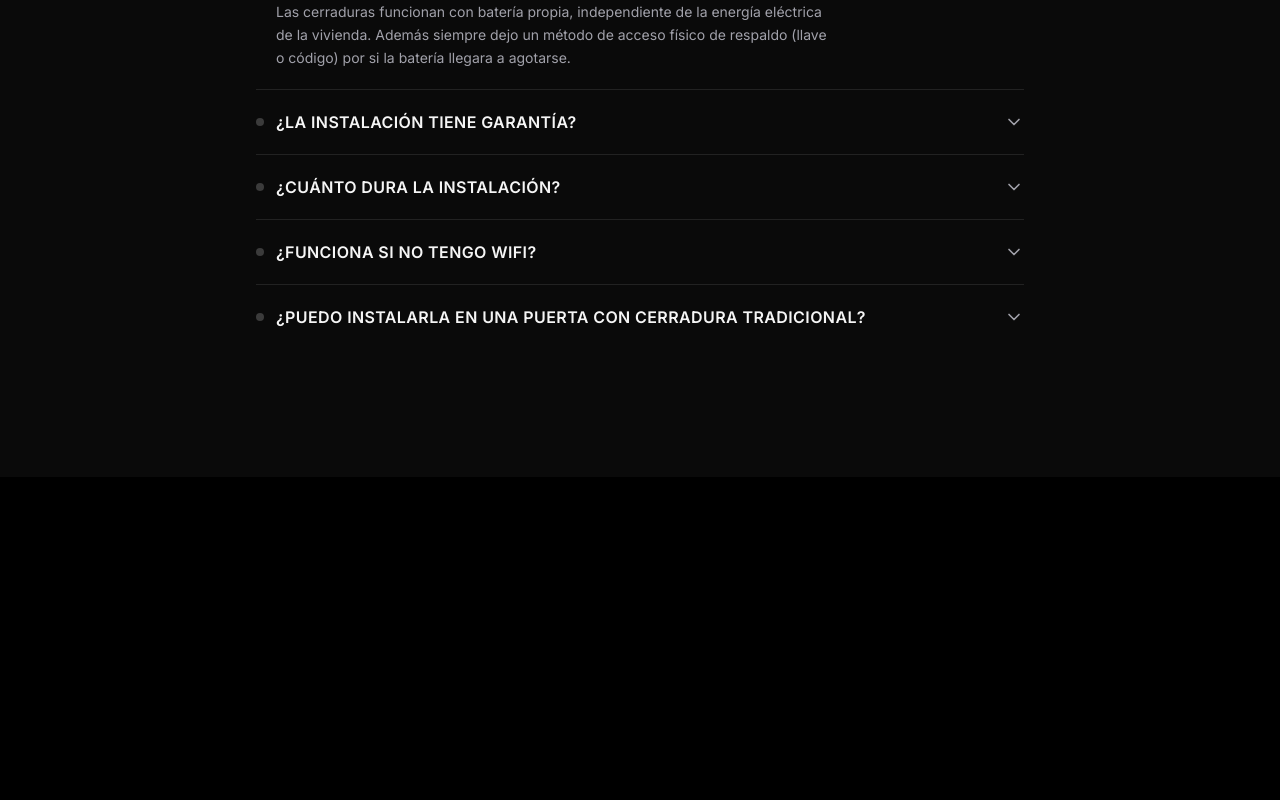
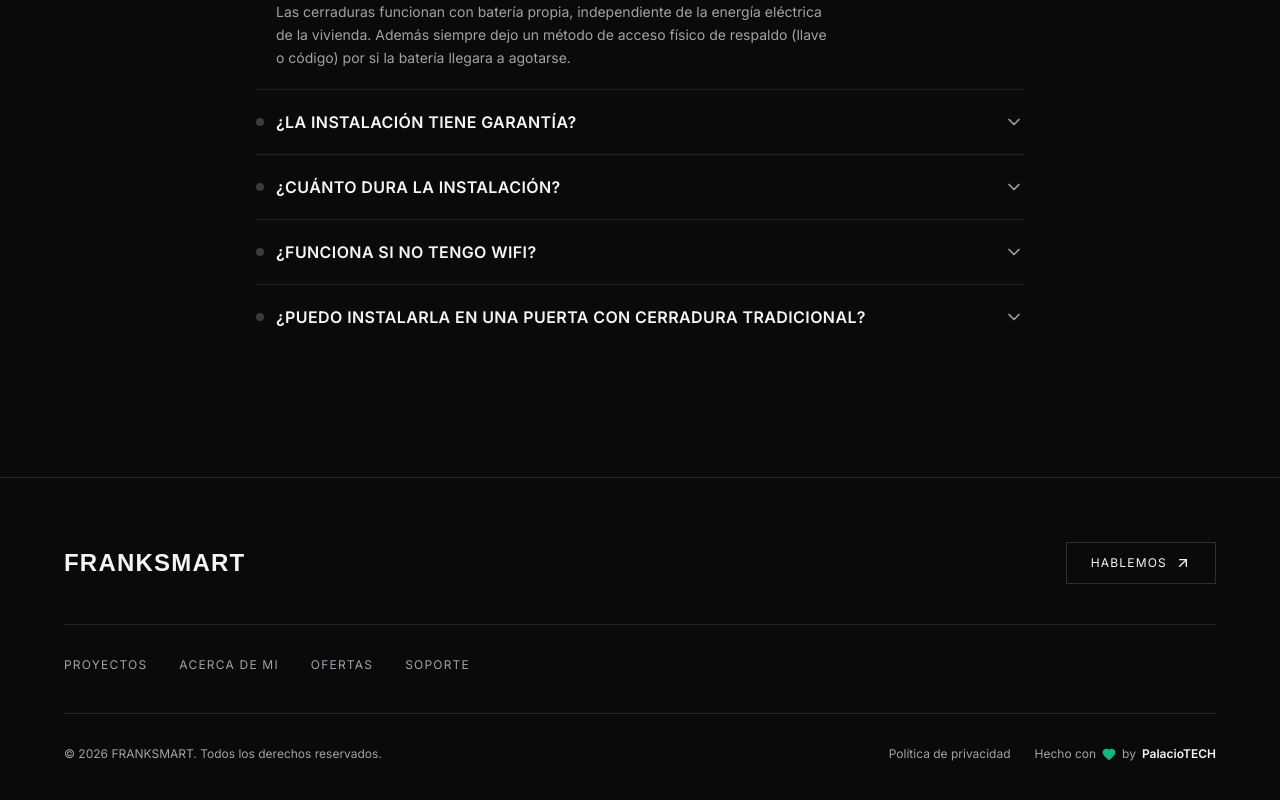
Before and after one commit to Jesus-Palacio-Gonzalez/FrankSMART-web, a React (Vite) app: page / in a window 1280 px wide. Shown: the part 4538-5338 px from the top of the page. Before the commit the page ends 5015 px from the top, so only its background shows below. Built offline with nearby package versions, Linux system fonts and the light colour scheme; a web font is replaced by a local one.

Commit message:
feat:update

```diff
--- a/src/App.tsx
+++ b/src/App.tsx
@@ -3,6 +3,7 @@ import AboutSection from "./AboutSection";
 import ProjectsSection from "./ProjectsSection";
 import OffersSection from "./OffersSection";
 import SupportSection from "./SupportSection";
+import Footer from "./Footer";
 
 function App() {
   return (
@@ -12,6 +13,7 @@ function App() {
       <ProjectsSection />
       <OffersSection />
       <SupportSection />
+      <Footer />
     </div>
   );
 }
--- /dev/null
+++ b/src/Footer.tsx
@@ -0,0 +1,72 @@
+import { ArrowUpRight, Heart } from "lucide-react";
+import { NAV_LINKS } from "./lib/navLinks";
+import { buildWhatsAppLink } from "./lib/whatsapp";
+
+function Footer() {
+  const year = new Date().getFullYear();
+
+  return (
+    <footer className="relative border-t border-white/10 bg-background px-6 py-12 sm:px-10 sm:py-16 lg:px-16">
+      <div className="mx-auto flex max-w-6xl flex-col gap-10">
+        {/* Brand + CTA */}
+        <div className="flex flex-col items-start justify-between gap-8 sm:flex-row sm:items-center">
+          <div>
+            <span className="font-podium text-2xl font-bold uppercase tracking-wider text-foreground">
+              FRANKSMART
+            </span>
+          </div>
+
+          <a
+            href={buildWhatsAppLink("Hola, quiero más información.")}
+            target="_blank"
+            rel="noopener noreferrer"
+            className="group flex items-center gap-2 border border-white/15 px-6 py-3 font-inter text-xs uppercase tracking-widest text-foreground transition hover:border-accent/60 hover:bg-accent/5"
+          >
+            Hablemos
+            <ArrowUpRight className="h-4 w-4 transition-colors group-hover:text-accent" />
+          </a>
+        </div>
+
+        {/* Quick nav */}
+        <nav className="flex flex-wrap gap-x-8 gap-y-3 border-t border-white/10 pt-8">
+          {NAV_LINKS.map((link) => (
+            <a
+              key={link.label}
+              href={link.href}
+              className="font-inter text-xs uppercase tracking-widest text-muted transition hover:text-accent"
+            >
+              {link.label}
+            </a>
+          ))}
+        </nav>
+
+        {/* Legal row */}
+        <div className="flex flex-col gap-4 border-t border-white/10 pt-8 sm:flex-row sm:items-center sm:justify-between">
+          <p className="font-inter text-xs text-muted">
+            © {year} FRANKSMART. Todos los derechos reservados.
+          </p>
+
+          <div className="flex items-center gap-6">
+            <a
+              href="#"
+              className="font-inter text-xs text-muted transition hover:text-accent"
+            >
+              Política de privacidad
+            </a>
+
+            <p className="flex items-center gap-1.5 font-inter text-xs text-muted">
+              Hecho con
+              <Heart className="h-3.5 w-3.5 fill-accent text-accent" />
+              by{" "}
+              <span className="font-semibold text-foreground">
+                PalacioTECH
+              </span>
+            </p>
+          </div>
+        </div>
+      </div>
+    </footer>
+  );
+}
+
+export default Footer;
--- a/src/Hero.tsx
+++ b/src/Hero.tsx
@@ -1,13 +1,7 @@
 import { useState } from "react";
 import { ArrowUpRight, Award, Crown, X } from "lucide-react";
 import { buildWhatsAppLink } from "./lib/whatsapp";
-
-const NAV_LINKS = [
-  { label: "Proyectos", href: "#proyectos" },
-  { label: "Acerca de mi", href: "#acerca" },
-  { label: "Ofertas", href: "#ofertas" },
-  { label: "Soporte", href: "#soporte" },
-];
+import { NAV_LINKS } from "./lib/navLinks";
 
 const VIDEO_URL = "/herosection.mp4";
 
--- /dev/null
+++ b/src/lib/navLinks.ts
@@ -0,0 +1,6 @@
+export const NAV_LINKS = [
+  { label: "Proyectos", href: "#proyectos" },
+  { label: "Acerca de mi", href: "#acerca" },
+  { label: "Ofertas", href: "#ofertas" },
+  { label: "Soporte", href: "#soporte" },
+];
```
